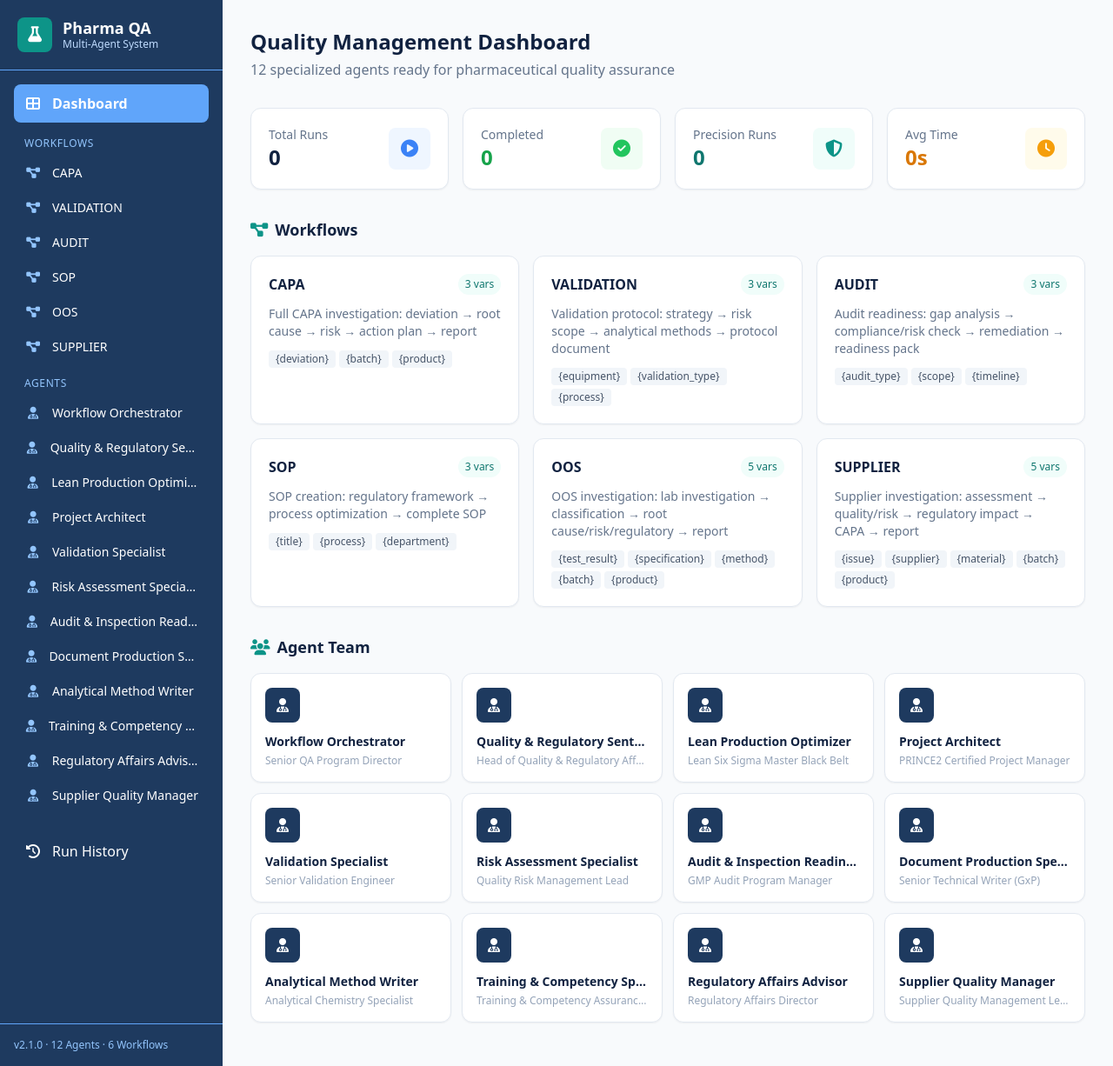
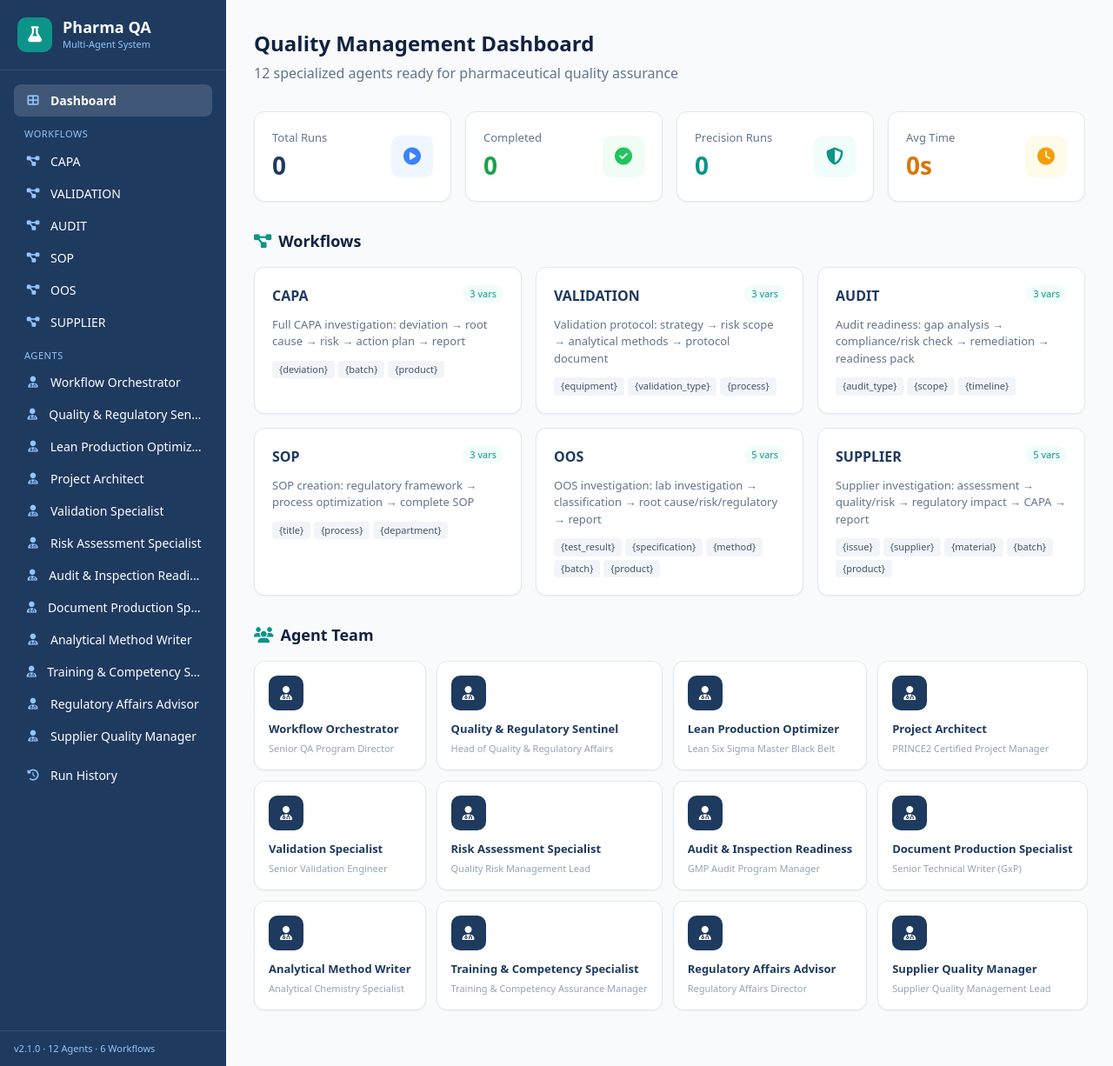
Before and after one commit to serajarlind-glitch/pharma-qa-agents, a FastAPI app: page / in a window 1280 px wide. Shown: the whole page at 87% size. Run offline with FastAPI, Linux system fonts and the light colour scheme; data that the repository does not hold is empty; some libraries are stand-ins or nearby versions.

Commit message:
Fix layout: use inline CSS for reliable sidebar and content rendering
Root cause: Tailwind CDN custom color config was not reliably applying
across browsers (Safari, Brave). Replaced with:
- Inline CSS for sidebar layout (fixed 260px, full viewport height)
- Proper overflow-y scroll on sidebar nav
- Fixed main content area with min-width:0 to prevent overflow
- Agent cards with text truncation
- All critical layout uses inline styles, not Tailwind custom classes

https://claude.ai/code/session_01D79L4hgW8yMLCfK5StjiFc

```diff
--- a/app/templates/base.html
+++ b/app/templates/base.html
@@ -1,103 +1,161 @@
 <!DOCTYPE html>
-<html lang="en" class="h-full">
+<html lang="en">
 <head>
     <meta charset="UTF-8">
     <meta name="viewport" content="width=device-width, initial-scale=1.0">
     <title>{% block title %}Pharma QA Agents{% endblock %}</title>
     <script src="https://cdn.tailwindcss.com"></script>
-    <script>
-        tailwind.config = {
-            theme: {
-                extend: {
-                    colors: {
-                        pharma: {
-                            50: '#eff6ff',
-                            100: '#dbeafe',
-                            200: '#bfdbfe',
-                            300: '#93c5fd',
-                            400: '#60a5fa',
-                            500: '#1e3a5f',
-                            600: '#172e4d',
-                            700: '#112240',
-                            800: '#0b1930',
-                            900: '#060f20',
-                        },
-                        teal: {
-                            500: '#0d9488',
-                            600: '#0f766e',
-                        }
-                    }
-                }
-            }
-        }
-    </script>
     <link rel="stylesheet" href="https://cdnjs.cloudflare.com/ajax/libs/font-awesome/6.5.1/css/all.min.css">
     <link rel="stylesheet" href="/static/css/style.css">
     <style>
-        .markdown-body h1 { font-size: 1.5rem; font-weight: 700; margin-top: 1rem; }
-        .markdown-body h2 { font-size: 1.25rem; font-weight: 600; margin-top: 0.75rem; }
-        .markdown-body h3 { font-size: 1.1rem; font-weight: 600; margin-top: 0.5rem; }
+        * { box-sizing: border-box; margin: 0; padding: 0; }
+        html, body { height: 100%; overflow: hidden; }
+
+        /* Fixed layout */
+        .app-layout { display: flex; height: 100vh; width: 100vw; }
+
+        /* Sidebar - fixed width, full height, scrollable */
+        .sidebar {
+            width: 260px;
+            min-width: 260px;
+            max-width: 260px;
+            height: 100vh;
+            background: #1e3a5f;
+            color: white;
+            display: flex;
+            flex-direction: column;
+            overflow: hidden;
+        }
+        .sidebar-header {
+            padding: 20px;
+            border-bottom: 1px solid #2d4f7a;
+            flex-shrink: 0;
+        }
+        .sidebar-nav {
+            flex: 1;
+            overflow-y: auto;
+            padding: 16px;
+        }
+        .sidebar-nav::-webkit-scrollbar { width: 4px; }
+        .sidebar-nav::-webkit-scrollbar-thumb { background: #2d4f7a; border-radius: 2px; }
+        .sidebar-footer {
+            padding: 12px 16px;
+            border-top: 1px solid #2d4f7a;
+            font-size: 11px;
+            color: #93c5fd;
+            flex-shrink: 0;
+        }
+        .nav-item {
+            display: flex;
+            align-items: center;
+            gap: 10px;
+            padding: 8px 12px;
+            border-radius: 8px;
+            color: white;
+            text-decoration: none;
+            font-size: 14px;
+            transition: background 0.15s;
+        }
+        .nav-item:hover { background: rgba(255,255,255,0.1); }
+        .nav-item.active { background: rgba(255,255,255,0.15); font-weight: 600; }
+        .nav-item i { width: 20px; text-align: center; color: #93c5fd; font-size: 13px; }
+        .nav-section {
+            padding: 12px 12px 4px;
+            font-size: 11px;
+            text-transform: uppercase;
+            letter-spacing: 0.05em;
+            color: #93c5fd;
+        }
+        .nav-item span { overflow: hidden; text-overflow: ellipsis; white-space: nowrap; }
+
+        /* Main content - fills remaining space, scrollable */
+        .main-content {
+            flex: 1;
+            min-width: 0;
+            height: 100vh;
+            overflow-y: auto;
+            background: #f8fafc;
+        }
+
+        /* Markdown rendering */
+        .markdown-body h1 { font-size: 1.5rem; font-weight: 700; margin-top: 1rem; color: #112240; }
+        .markdown-body h2 { font-size: 1.25rem; font-weight: 600; margin-top: 0.75rem; color: #1e3a5f; }
+        .markdown-body h3 { font-size: 1.1rem; font-weight: 600; margin-top: 0.5rem; color: #1e3a5f; }
         .markdown-body p { margin: 0.5rem 0; }
         .markdown-body ul { list-style: disc; margin-left: 1.5rem; }
         .markdown-body ol { list-style: decimal; margin-left: 1.5rem; }
         .markdown-body table { border-collapse: collapse; width: 100%; margin: 0.5rem 0; }
         .markdown-body th, .markdown-body td { border: 1px solid #e2e8f0; padding: 0.5rem; text-align: left; }
         .markdown-body th { background: #f1f5f9; font-weight: 600; }
-        .markdown-body code { background: #f1f5f9; padding: 0.125rem 0.375rem; border-radius: 0.25rem; font-size: 0.875rem; }
+        .markdown-body code { background: #f1f5f9; padding: 2px 6px; border-radius: 4px; font-size: 0.875rem; }
         .markdown-body pre { background: #1e293b; color: #e2e8f0; padding: 1rem; border-radius: 0.5rem; overflow-x: auto; }
         .markdown-body pre code { background: none; color: inherit; }
         .markdown-body strong { font-weight: 700; }
+
+        /* Animations */
         @keyframes pulse-dot { 0%, 100% { opacity: 1; } 50% { opacity: 0.3; } }
         .pulse-dot { animation: pulse-dot 1.5s ease-in-out infinite; }
+
+        /* Cards */
+        .card { background: white; border-radius: 12px; border: 1px solid #e2e8f0; box-shadow: 0 1px 2px rgba(0,0,0,0.05); }
+        .card:hover { border-color: #0d9488; box-shadow: 0 4px 12px rgba(0,0,0,0.08); }
+
+        /* Buttons */
+        .btn-primary { background: #0d9488; color: white; border: none; padding: 10px 20px; border-radius: 8px; font-weight: 600; cursor: pointer; }
+        .btn-primary:hover { background: #0f766e; }
+        .btn-primary:disabled { opacity: 0.6; cursor: not-allowed; }
     </style>
 </head>
-<body class="h-full bg-slate-50 overflow-hidden">
-    <div class="flex h-screen">
+<body>
+    <div class="app-layout">
         <!-- Sidebar -->
-        <aside class="w-64 bg-pharma-500 text-white flex flex-col flex-shrink-0 h-screen overflow-hidden">
-            <div class="p-5 border-b border-pharma-400">
-                <div class="flex items-center gap-3">
-                    <div class="w-10 h-10 bg-teal-500 rounded-lg flex items-center justify-center">
-                        <i class="fas fa-flask text-white text-lg"></i>
+        <aside class="sidebar">
+            <div class="sidebar-header">
+                <div style="display:flex; align-items:center; gap:12px;">
+                    <div style="width:40px; height:40px; background:#0d9488; border-radius:10px; display:flex; align-items:center; justify-content:center;">
+                        <i class="fas fa-flask" style="color:white; font-size:18px;"></i>
                     </div>
                     <div>
-                        <h1 class="font-bold text-lg leading-tight">Pharma QA</h1>
-                        <p class="text-xs text-blue-200">Multi-Agent System</p>
+                        <div style="font-weight:700; font-size:18px; line-height:1.2;">Pharma QA</div>
+                        <div style="font-size:11px; color:#93c5fd;">Multi-Agent System</div>
                     </div>
                 </div>
             </div>
-            <nav class="flex-1 p-4 space-y-1 overflow-y-auto">
-                <a href="/" class="nav-link flex items-center gap-3 px-3 py-2.5 rounded-lg hover:bg-pharma-400 transition {% block nav_dashboard %}{% endblock %}">
-                    <i class="fas fa-th-large w-5 text-center"></i>
+            <div class="sidebar-nav">
+                <a href="/" class="nav-item {% block nav_dashboard %}{% endblock %}">
+                    <i class="fas fa-th-large"></i>
                     <span>Dashboard</span>
                 </a>
-                <div class="pt-3 pb-1 px-3 text-xs uppercase tracking-wider text-blue-300">Workflows</div>
+
+                <div class="nav-section">Workflows</div>
                 {% for key, wf in workflows.items() if workflows is defined %}
-                <a href="/workflow/{{ key }}" class="nav-link flex items-center gap-3 px-3 py-2 rounded-lg hover:bg-pharma-400 transition text-sm">
-                    <i class="fas fa-project-diagram w-5 text-center text-blue-300"></i>
+                <a href="/workflow/{{ key }}" class="nav-item">
+                    <i class="fas fa-project-diagram"></i>
                     <span>{{ key|upper }}</span>
                 </a>
                 {% endfor %}
-                <div class="pt-3 pb-1 px-3 text-xs uppercase tracking-wider text-blue-300">Agents</div>
+
+                <div class="nav-section">Agents</div>
                 {% for key, agent in agents.items() if agents is defined %}
-                <a href="/chat/{{ key }}" class="nav-link flex items-center gap-3 px-3 py-2 rounded-lg hover:bg-pharma-400 transition text-sm">
-                    <i class="fas fa-user-md w-5 text-center text-blue-300"></i>
-                    <span class="truncate">{{ agent.name }}</span>
+                <a href="/chat/{{ key }}" class="nav-item">
+                    <i class="fas fa-user-md"></i>
+                    <span>{{ agent.name }}</span>
                 </a>
                 {% endfor %}
-                <div class="pt-3 pb-1"></div>
-                <a href="/history" class="nav-link flex items-center gap-3 px-3 py-2.5 rounded-lg hover:bg-pharma-400 transition {% block nav_history %}{% endblock %}">
-                    <i class="fas fa-history w-5 text-center"></i>
+
+                <div style="height:8px;"></div>
+                <a href="/history" class="nav-item {% block nav_history %}{% endblock %}">
+                    <i class="fas fa-history"></i>
                     <span>Run History</span>
                 </a>
-            </nav>
-            <div class="p-4 border-t border-pharma-400 text-xs text-blue-300">
+            </div>
+            <div class="sidebar-footer">
                 v2.1.0 &middot; 12 Agents &middot; 6 Workflows
             </div>
         </aside>
 
         <!-- Main content -->
-        <main class="flex-1 overflow-y-auto min-w-0">
+        <main class="main-content">
             {% block content %}{% endblock %}
         </main>
     </div>
--- a/app/templates/dashboard.html
+++ b/app/templates/dashboard.html
@@ -1,78 +1,78 @@
 {% extends "base.html" %}
 {% block title %}Dashboard - Pharma QA Agents{% endblock %}
-{% block nav_dashboard %}bg-pharma-400 font-semibold{% endblock %}
+{% block nav_dashboard %}active{% endblock %}
 
 {% block content %}
-<div class="p-8">
+<div style="padding: 32px;">
     <!-- Header -->
-    <div class="mb-8">
-        <h1 class="text-2xl font-bold text-pharma-700">Quality Management Dashboard</h1>
-        <p class="text-slate-500 mt-1">12 specialized agents ready for pharmaceutical quality assurance</p>
+    <div style="margin-bottom: 32px;">
+        <h1 style="font-size: 24px; font-weight: 700; color: #112240;">Quality Management Dashboard</h1>
+        <p style="color: #64748b; margin-top: 4px;">12 specialized agents ready for pharmaceutical quality assurance</p>
     </div>
 
     <!-- Stats -->
-    <div class="grid grid-cols-2 lg:grid-cols-4 gap-4 mb-8">
-        <div class="bg-white rounded-xl p-5 shadow-sm border border-slate-200">
-            <div class="flex items-center justify-between">
+    <div style="display: grid; grid-template-columns: repeat(4, 1fr); gap: 16px; margin-bottom: 32px;">
+        <div class="card" style="padding: 20px;">
+            <div style="display:flex; justify-content:space-between; align-items:center;">
                 <div>
-                    <p class="text-sm text-slate-500">Total Runs</p>
-                    <p class="text-2xl font-bold text-pharma-700">{{ stats.total_runs }}</p>
+                    <p style="font-size:13px; color:#64748b;">Total Runs</p>
+                    <p style="font-size:28px; font-weight:700; color:#1e3a5f;">{{ stats.total_runs }}</p>
                 </div>
-                <div class="w-12 h-12 bg-blue-50 rounded-lg flex items-center justify-center">
-                    <i class="fas fa-play-circle text-blue-500 text-xl"></i>
+                <div style="width:48px;height:48px;background:#eff6ff;border-radius:10px;display:flex;align-items:center;justify-content:center;">
+                    <i class="fas fa-play-circle" style="color:#3b82f6;font-size:20px;"></i>
                 </div>
             </div>
         </div>
-        <div class="bg-white rounded-xl p-5 shadow-sm border border-slate-200">
-            <div class="flex items-center justify-between">
+        <div class="card" style="padding: 20px;">
+            <div style="display:flex; justify-content:space-between; align-items:center;">
                 <div>
-                    <p class="text-sm text-slate-500">Completed</p>
-                    <p class="text-2xl font-bold text-green-600">{{ stats.completed }}</p>
+                    <p style="font-size:13px; color:#64748b;">Completed</p>
+                    <p style="font-size:28px; font-weight:700; color:#16a34a;">{{ stats.completed }}</p>
                 </div>
-                <div class="w-12 h-12 bg-green-50 rounded-lg flex items-center justify-center">
-                    <i class="fas fa-check-circle text-green-500 text-xl"></i>
+                <div style="width:48px;height:48px;background:#f0fdf4;border-radius:10px;display:flex;align-items:center;justify-content:center;">
+                    <i class="fas fa-check-circle" style="color:#22c55e;font-size:20px;"></i>
                 </div>
             </div>
         </div>
-        <div class="bg-white rounded-xl p-5 shadow-sm border border-slate-200">
-            <div class="flex items-center justify-between">
+        <div class="card" style="padding: 20px;">
+            <div style="display:flex; justify-content:space-between; align-items:center;">
                 <div>
-                    <p class="text-sm text-slate-500">Precision Runs</p>
-                    <p class="text-2xl font-bold text-teal-600">{{ stats.precision_runs }}</p>
+                    <p style="font-size:13px; color:#64748b;">Precision Runs</p>
+                    <p style="font-size:28px; font-weight:700; color:#0d9488;">{{ stats.precision_runs }}</p>
                 </div>
-                <div class="w-12 h-12 bg-teal-50 rounded-lg flex items-center justify-center">
-                    <i class="fas fa-shield-alt text-teal-500 text-xl"></i>
+                <div style="width:48px;height:48px;background:#f0fdfa;border-radius:10px;display:flex;align-items:center;justify-content:center;">
+                    <i class="fas fa-shield-alt" style="color:#0d9488;font-size:20px;"></i>
                 </div>
             </div>
         </div>
-        <div class="bg-white rounded-xl p-5 shadow-sm border border-slate-200">
-            <div class="flex items-center justify-between">
+        <div class="card" style="padding: 20px;">
+            <div style="display:flex; justify-content:space-between; align-items:center;">
                 <div>
-                    <p class="text-sm text-slate-500">Avg Time</p>
-                    <p class="text-2xl font-bold text-amber-600">{{ stats.avg_time }}s</p>
+                    <p style="font-size:13px; color:#64748b;">Avg Time</p>
+                    <p style="font-size:28px; font-weight:700; color:#d97706;">{{ stats.avg_time }}s</p>
                 </div>
-                <div class="w-12 h-12 bg-amber-50 rounded-lg flex items-center justify-center">
-                    <i class="fas fa-clock text-amber-500 text-xl"></i>
+                <div style="width:48px;height:48px;background:#fffbeb;border-radius:10px;display:flex;align-items:center;justify-content:center;">
+                    <i class="fas fa-clock" style="color:#f59e0b;font-size:20px;"></i>
                 </div>
             </div>
         </div>
     </div>
 
     <!-- Workflows -->
-    <h2 class="text-lg font-semibold text-pharma-700 mb-4">
-        <i class="fas fa-project-diagram mr-2 text-teal-500"></i>Workflows
+    <h2 style="font-size:18px; font-weight:600; color:#112240; margin-bottom:16px;">
+        <i class="fas fa-project-diagram" style="color:#0d9488; margin-right:8px;"></i>Workflows
     </h2>
-    <div class="grid grid-cols-1 md:grid-cols-2 xl:grid-cols-3 gap-4 mb-8">
+    <div style="display: grid; grid-template-columns: repeat(3, 1fr); gap: 16px; margin-bottom: 32px;">
         {% for key, wf in workflows.items() %}
-        <a href="/workflow/{{ key }}" class="bg-white rounded-xl p-5 shadow-sm border border-slate-200 hover:border-teal-300 hover:shadow-md transition group">
-            <div class="flex items-start justify-between mb-3">
-                <h3 class="font-bold text-pharma-700 group-hover:text-teal-600 transition">{{ key|upper }}</h3>
-                <span class="text-xs bg-teal-50 text-teal-700 px-2 py-1 rounded-full">{{ wf.variables|length }} vars</span>
+        <a href="/workflow/{{ key }}" class="card" style="padding:20px; text-decoration:none; color:inherit; display:block; transition: all 0.15s;">
+            <div style="display:flex; justify-content:space-between; align-items:flex-start; margin-bottom:12px;">
+                <h3 style="font-weight:700; color:#1e3a5f; font-size:16px;">{{ key|upper }}</h3>
+                <span style="font-size:11px; background:#f0fdfa; color:#0d9488; padding:2px 8px; border-radius:10px;">{{ wf.variables|length }} vars</span>
             </div>
-            <p class="text-sm text-slate-500 mb-3">{{ wf.description }}</p>
-            <div class="flex flex-wrap gap-1">
+            <p style="font-size:13px; color:#64748b; margin-bottom:12px;">{{ wf.description }}</p>
+            <div style="display:flex; flex-wrap:wrap; gap:4px;">
                 {% for v in wf.variables %}
-                <span class="text-xs bg-slate-100 text-slate-600 px-2 py-0.5 rounded">{{"{"}}{{ v }}{{"}"}}</span>
+                <span style="font-size:11px; background:#f1f5f9; color:#475569; padding:2px 8px; border-radius:4px;">{{"{"}}{{ v }}{{"}"}}</span>
                 {% endfor %}
             </div>
         </a>
@@ -80,61 +80,61 @@
     </div>
 
     <!-- Agents -->
-    <h2 class="text-lg font-semibold text-pharma-700 mb-4">
-        <i class="fas fa-users mr-2 text-teal-500"></i>Agent Team
+    <h2 style="font-size:18px; font-weight:600; color:#112240; margin-bottom:16px;">
+        <i class="fas fa-users" style="color:#0d9488; margin-right:8px;"></i>Agent Team
     </h2>
-    <div class="grid grid-cols-2 lg:grid-cols-3 xl:grid-cols-4 gap-3 mb-8">
+    <div style="display: grid; grid-template-columns: repeat(4, 1fr); gap: 12px; margin-bottom: 32px;">
         {% for key, agent in agents.items() %}
-        <a href="/chat/{{ key }}" class="bg-white rounded-xl p-4 shadow-sm border border-slate-200 hover:border-blue-300 hover:shadow-md transition group min-w-0">
-            <div class="w-10 h-10 bg-pharma-500 rounded-lg flex items-center justify-center mb-3 group-hover:bg-teal-500 transition">
-                <i class="fas fa-user-md text-white"></i>
+        <a href="/chat/{{ key }}" class="card" style="padding:16px; text-decoration:none; color:inherit; display:block;">
+            <div style="width:40px;height:40px;background:#1e3a5f;border-radius:10px;display:flex;align-items:center;justify-content:center;margin-bottom:12px;">
+                <i class="fas fa-user-md" style="color:white;"></i>
             </div>
-            <h3 class="font-semibold text-sm text-pharma-700 truncate">{{ agent.name }}</h3>
-            <p class="text-xs text-slate-400 mt-1 truncate">{{ agent.title }}</p>
+            <h3 style="font-weight:600; font-size:13px; color:#1e3a5f; white-space:nowrap; overflow:hidden; text-overflow:ellipsis;">{{ agent.name }}</h3>
+            <p style="font-size:11px; color:#94a3b8; margin-top:4px; white-space:nowrap; overflow:hidden; text-overflow:ellipsis;">{{ agent.title }}</p>
         </a>
         {% endfor %}
     </div>
 
     <!-- Recent Runs -->
     {% if recent_runs %}
-    <h2 class="text-lg font-semibold text-pharma-700 mb-4">
-        <i class="fas fa-history mr-2 text-teal-500"></i>Recent Runs
+    <h2 style="font-size:18px; font-weight:600; color:#112240; margin-bottom:16px;">
+        <i class="fas fa-history" style="color:#0d9488; margin-right:8px;"></i>Recent Runs
     </h2>
-    <div class="bg-white rounded-xl shadow-sm border border-slate-200 overflow-hidden">
-        <table class="w-full text-sm">
-            <thead class="bg-slate-50">
-                <tr>
-                    <th class="text-left p-3 font-semibold text-slate-600">ID</th>
-                    <th class="text-left p-3 font-semibold text-slate-600">Workflow</th>
-                    <th class="text-left p-3 font-semibold text-slate-600">Status</th>
-                    <th class="text-left p-3 font-semibold text-slate-600">Mode</th>
-                    <th class="text-left p-3 font-semibold text-slate-600">Time</th>
-                    <th class="text-left p-3 font-semibold text-slate-600">Date</th>
+    <div class="card" style="overflow:hidden;">
+        <table style="width:100%; border-collapse:collapse; font-size:14px;">
+            <thead>
+                <tr style="background:#f8fafc;">
+                    <th style="text-align:left; padding:12px; font-weight:600; color:#475569;">ID</th>
+                    <th style="text-align:left; padding:12px; font-weight:600; color:#475569;">Workflow</th>
+                    <th style="text-align:left; padding:12px; font-weight:600; color:#475569;">Status</th>
+                    <th style="text-align:left; padding:12px; font-weight:600; color:#475569;">Mode</th>
+                    <th style="text-align:left; padding:12px; font-weight:600; color:#475569;">Time</th>
+                    <th style="text-align:left; padding:12px; font-weight:600; color:#475569;">Date</th>
                 </tr>
             </thead>
             <tbody>
                 {% for run in recent_runs %}
-                <tr class="border-t border-slate-100 hover:bg-slate-50 cursor-pointer" onclick="window.location='/run/{{ run.id }}'">
-                    <td class="p-3 font-mono text-xs text-teal-600">{{ run.id }}</td>
-                    <td class="p-3 font-semibold">{{ run.workflow_name|upper }}</td>
-                    <td class="p-3">
+                <tr style="border-top:1px solid #f1f5f9; cursor:pointer;" onclick="window.location='/run/{{ run.id }}'">
+                    <td style="padding:12px; font-family:monospace; font-size:12px; color:#0d9488;">{{ run.id }}</td>
+                    <td style="padding:12px; font-weight:600;">{{ run.workflow_name|upper }}</td>
+                    <td style="padding:12px;">
                         {% if run.status == 'completed' %}
-                        <span class="inline-flex items-center gap-1 text-green-600"><i class="fas fa-check-circle"></i> Complete</span>
+                        <span style="color:#16a34a;"><i class="fas fa-check-circle"></i> Complete</span>
                         {% elif run.status == 'running' %}
-                        <span class="inline-flex items-center gap-1 text-blue-600"><i class="fas fa-spinner fa-spin"></i> Running</span>
+                        <span style="color:#2563eb;"><i class="fas fa-spinner fa-spin"></i> Running</span>
                         {% else %}
-                        <span class="inline-flex items-center gap-1 text-red-600"><i class="fas fa-times-circle"></i> Failed</span>
+                        <span style="color:#dc2626;"><i class="fas fa-times-circle"></i> Failed</span>
                         {% endif %}
                     </td>
-                    <td class="p-3">
+                    <td style="padding:12px;">
                         {% if run.precision_mode %}
-                        <span class="text-xs bg-teal-50 text-teal-700 px-2 py-0.5 rounded-full">Precision</span>
+                        <span style="font-size:12px; background:#f0fdfa; color:#0d9488; padding:2px 10px; border-radius:10px;">Precision</span>
                         {% else %}
-                        <span class="text-xs bg-slate-100 text-slate-500 px-2 py-0.5 rounded-full">Standard</span>
+                        <span style="font-size:12px; background:#f1f5f9; color:#64748b; padding:2px 10px; border-radius:10px;">Standard</span>
                         {% endif %}
                     </td>
-                    <td class="p-3">{{ "%.1f"|format(run.total_elapsed or 0) }}s</td>
-                    <td class="p-3 text-slate-400">{{ run.started_at[:16] }}</td>
+                    <td style="padding:12px;">{{ "%.1f"|format(run.total_elapsed or 0) }}s</td>
+                    <td style="padding:12px; color:#94a3b8;">{{ run.started_at[:16] }}</td>
                 </tr>
                 {% endfor %}
             </tbody>
```
